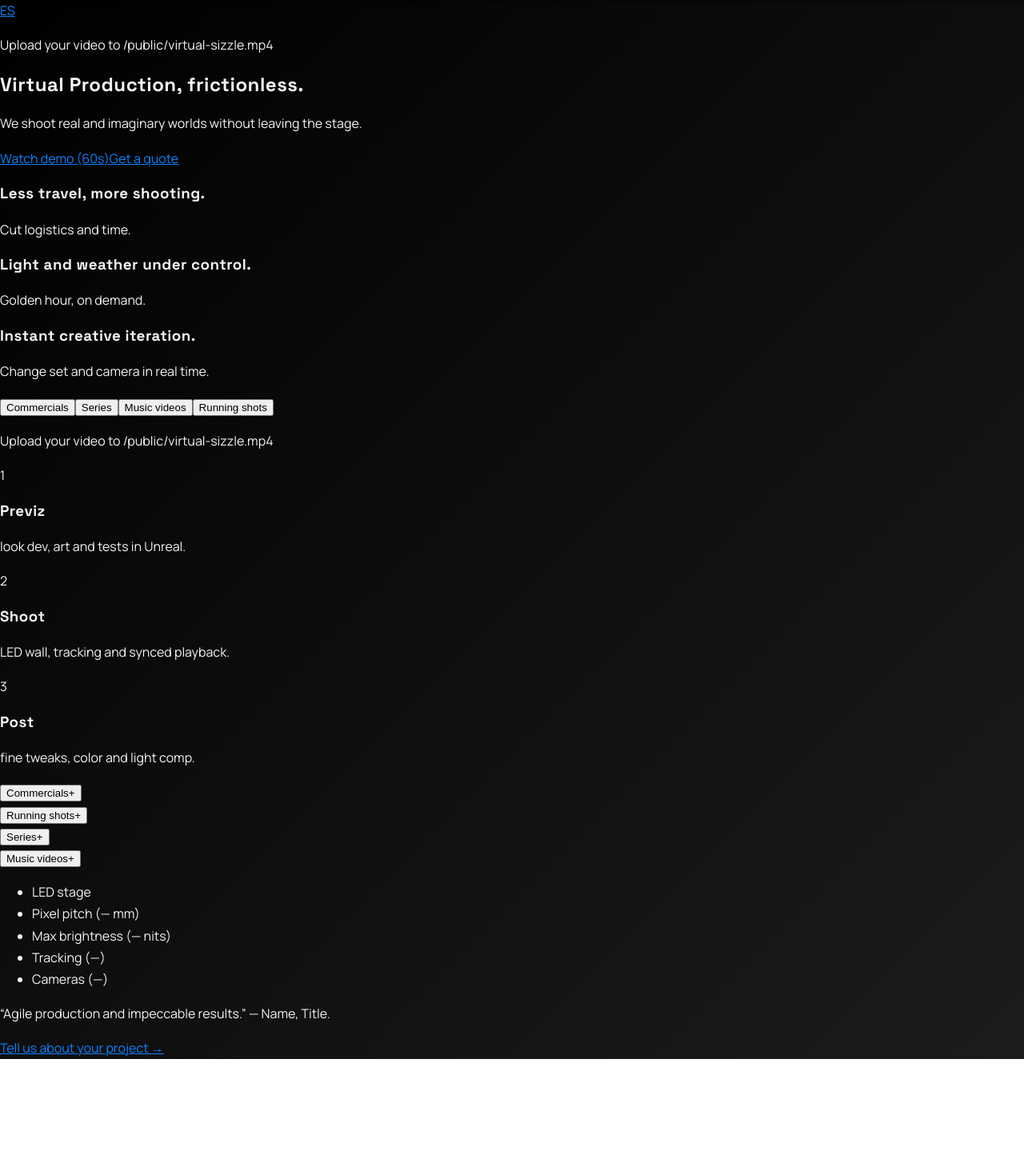
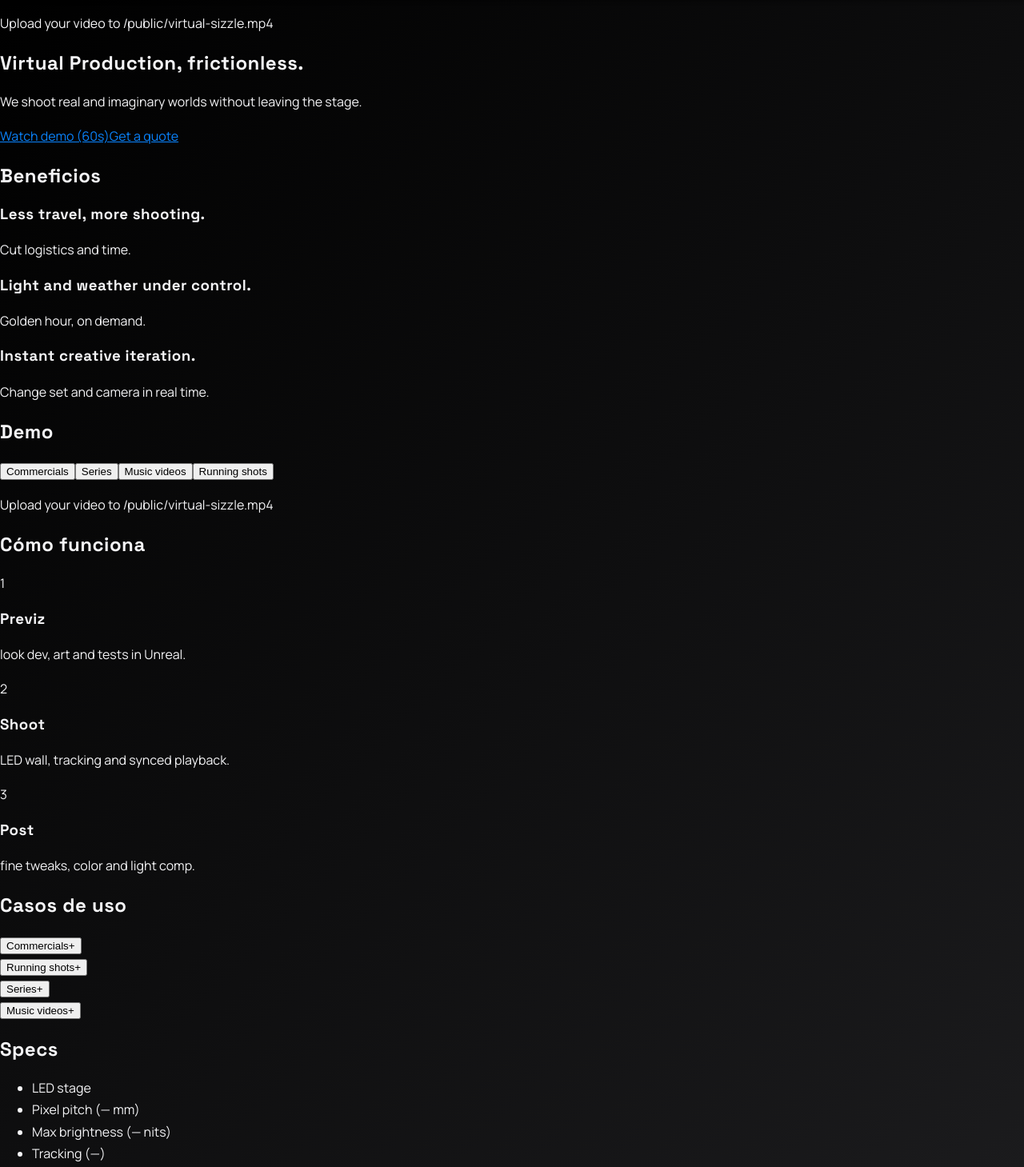
Before and after one commit to Jamon1405/Reto90Dias, a Next.js app: page /en/virtual in a window 1280 px wide. Shown: the top 1459 px of the page at 80% size. Before the commit the page ends 1324 px from the top, so only its background shows below. Built offline with nearby package versions, Linux system fonts and the light colour scheme.

Commit message:
refactor: rewrite virtual page

```diff
--- a/src/app/(site)/virtual/page.js
+++ b/src/app/(site)/virtual/page.js
@@ -4,7 +4,7 @@ import { usePathname } from 'next/navigation';
 import Link from 'next/link';
 import { useRef, useState, useEffect } from 'react';
 
-// Local bilingual copy
+// Localized copy in Spanish and English
 const copy = {
   es: {
     uploadVideo: 'Sube tu video a /public/virtual-sizzle.mp4',
@@ -13,18 +13,9 @@ const copy = {
     ctaDemo: 'Ver demo (60s)',
     ctaQuote: 'Cotizar proyecto',
     benefits: [
-      {
-        title: 'Menos traslados, más rodaje.',
-        body: 'Reduce logística y tiempos.',
-      },
-      {
-        title: 'Luz y clima bajo control.',
-        body: 'Golden hour, cuando quieras.',
-      },
-      {
-        title: 'Iteración creativa al instante.',
-        body: 'Cambia set y cámara en tiempo real.',
-      },
+      ['Menos traslados, más rodaje.', 'Reduce logística y tiempos.'],
+      ['Luz y clima bajo control.', 'Golden hour, cuando quieras.'],
+      ['Iteración creativa al instante.', 'Cambia set y cámara en tiempo real.'],
     ],
     demoChips: [
       { label: 'Comerciales', time: 5 }, // TODO: ajustar timestamps
@@ -32,28 +23,16 @@ const copy = {
       { label: 'Videoclips', time: 32 },
       { label: 'Running shots', time: 45 },
     ],
-    howSteps: [
-      { title: 'Previz', body: 'look dev, arte y pruebas en Unreal.' },
-      { title: 'Rodaje', body: 'muro LED, tracking y playback sincronizado.' },
-      { title: 'Post', body: 'ajustes finos, color y comp ligera.' },
+    steps: [
+      ['Previz', 'look dev, arte y pruebas en Unreal.'],
+      ['Rodaje', 'muro LED, tracking y playback sincronizado.'],
+      ['Post', 'ajustes finos, color y comp ligera.'],
     ],
     useCases: [
-      {
-        label: 'Comerciales',
-        body: 'Anuncios inmersivos en tiempo récord.',
-      },
-      {
-        label: 'Running shots',
-        body: 'Vehículos en movimiento dentro de entornos virtuales realistas.',
-      },
-      {
-        label: 'Series',
-        body: 'Mundos persistentes que ahorran tiempo de montaje.',
-      },
-      {
-        label: 'Videoclips',
-        body: 'Visuales audaces generados en tiempo real.',
-      },
+      ['Comerciales', 'Anuncios inmersivos en tiempo récord.'],
+      ['Running shots', 'Vehículos en movimiento dentro de entornos virtuales realistas.'],
+      ['Series', 'Mundos persistentes que ahorran tiempo de montaje.'],
+      ['Videoclips', 'Visuales audaces generados en tiempo real.'],
     ],
     specs: [
       'Foro LED',
@@ -72,18 +51,9 @@ const copy = {
     ctaDemo: 'Watch demo (60s)',
     ctaQuote: 'Get a quote',
     benefits: [
-      {
-        title: 'Less travel, more shooting.',
-        body: 'Cut logistics and time.',
-      },
-      {
-        title: 'Light and weather under control.',
-        body: 'Golden hour, on demand.',
-      },
-      {
-        title: 'Instant creative iteration.',
-        body: 'Change set and camera in real time.',
-      },
+      ['Less travel, more shooting.', 'Cut logistics and time.'],
+      ['Light and weather under control.', 'Golden hour, on demand.'],
+      ['Instant creative iteration.', 'Change set and camera in real time.'],
     ],
     demoChips: [
       { label: 'Commercials', time: 5 }, // TODO: adjust timestamps
@@ -91,28 +61,16 @@ const copy = {
       { label: 'Music videos', time: 32 },
       { label: 'Running shots', time: 45 },
     ],
-    howSteps: [
-      { title: 'Previz', body: 'look dev, art and tests in Unreal.' },
-      { title: 'Shoot', body: 'LED wall, tracking and synced playback.' },
-      { title: 'Post', body: 'fine tweaks, color and light comp.' },
+    steps: [
+      ['Previz', 'look dev, art and tests in Unreal.'],
+      ['Shoot', 'LED wall, tracking and synced playback.'],
+      ['Post', 'fine tweaks, color and light comp.'],
     ],
     useCases: [
-      {
-        label: 'Commercials',
-        body: 'Immersive ads delivered in record time.',
-      },
-      {
-        label: 'Running shots',
-        body: 'Vehicles captured in lifelike virtual routes.',
-      },
-      {
-        label: 'Series',
-        body: 'Persistent worlds that save set-up time.',
-      },
-      {
-        label: 'Music videos',
-        body: 'Bold visuals rendered in real time.',
-      },
+      ['Commercials', 'Immersive ads delivered in record time.'],
+      ['Running shots', 'Vehicles captured in lifelike virtual routes.'],
+      ['Series', 'Persistent worlds that save set-up time.'],
+      ['Music videos', 'Bold visuals rendered in real time.'],
     ],
     specs: [
       'LED stage',
@@ -133,22 +91,22 @@ export default function VirtualPage() {
   const t = (key) => copy[lang][key];
 
   return (
-    <>
-      <Hero t={t} isEN={isEN} />
+    <div className="space-y-24">
+      <Hero t={t} />
       <Benefits t={t} />
       <Demo t={t} />
-      <HowItWorks t={t} />
-      <UseCasesAccordion t={t} />
-      <SpecsRow t={t} />
-      <TestimonialCta t={t} lang={lang} />
-    </>
+      <Workflow t={t} />
+      <UseCases t={t} />
+      <Specs t={t} />
+      <FinalCTA t={t} lang={lang} />
+    </div>
   );
 }
 
-// Hero section with background video and language toggle
-function Hero({ t, isEN }) {
+// Hero with background video and overlay text
+function Hero({ t }) {
   const videoRef = useRef(null);
-  const [videoError, setVideoError] = useState(false);
+  const [error, setError] = useState(false);
   const [showControls, setShowControls] = useState(false);
 
   useEffect(() => {
@@ -162,19 +120,10 @@ function Hero({ t, isEN }) {
   }, []);
 
   return (
-    <section className="relative flex items-center justify-center py-12 md:py-24">
-      <div className="absolute top-4 right-4">
-        <Link
-          href={isEN ? '/virtual' : '/en/virtual'}
-          className="text-sm text-white underline hover:no-underline"
-          aria-label={isEN ? 'Ver en español' : 'View in English'}
-        >
-          {isEN ? 'ES' : 'EN'}
-        </Link>
-      </div>
-      {videoError ? (
-        <div className="w-full aspect-video bg-gray-200 flex items-center justify-center rounded-xl">
-          <p className="text-gray-600 text-sm md:text-base">{t('uploadVideo')}</p>
+    <section className="relative mx-auto w-full max-w-6xl px-4">
+      {error ? (
+        <div className="aspect-video w-full rounded-xl bg-gray-200 flex items-center justify-center">
+          <p className="text-sm text-gray-600 md:text-base">{t('uploadVideo')}</p>
         </div>
       ) : (
         <video
@@ -186,48 +135,51 @@ function Hero({ t, isEN }) {
           preload="metadata"
           controls={showControls}
           controlsList="nodownload noremoteplayback"
-          poster="/virtual-sizzle.jpg" // TODO: replace with real poster
-          onError={() => setVideoError(true)}
-          className="w-full h-auto rounded-xl object-cover"
+          poster="/virtual-sizzle.jpg" // TODO: reemplazar con poster real
+          onError={() => setError(true)}
+          className="aspect-video w-full rounded-xl object-cover"
         >
-          <source src="/virtual-sizzle.mp4" type="video/mp4" /> {/* TODO: video path */}
+          <source src="/virtual-sizzle.mp4" type="video/mp4" /> {/* TODO: ruta del video */}
         </video>
       )}
-      <div className="absolute inset-0 bg-black/40 rounded-xl" aria-hidden="true" />
       <div className="absolute inset-0 flex flex-col items-center justify-center text-center text-white px-4">
-        <h1 className="text-4xl md:text-6xl font-bold drop-shadow-lg">{t('heroTitle')}</h1>
-        <p className="mt-4 text-lg md:text-xl max-w-2xl drop-shadow">{t('heroSubtitle')}</p>
-        <div className="mt-8 flex flex-col sm:flex-row gap-4">
+        <h1 className="text-4xl font-bold md:text-6xl">{t('heroTitle')}</h1>
+        <p className="mt-4 max-w-2xl text-lg md:text-xl">{t('heroSubtitle')}</p>
+        <div className="mt-8 flex flex-col gap-4 sm:flex-row">
           <a
             href="#demo"
-            className="px-6 py-3 bg-white text-black rounded-full font-semibold hover:bg-gray-200 transition"
+            className="rounded-full bg-white px-6 py-3 font-semibold text-black transition hover:bg-gray-200"
           >
             {t('ctaDemo')}
           </a>
           <a
-            href="#contact" // TODO: update with real contact link
-            className="px-6 py-3 bg-transparent border border-white rounded-full font-semibold hover:bg-white hover:text-black transition"
+            href="#contact" // TODO: enlazar a sección o mail de contacto real
+            className="rounded-full border border-white px-6 py-3 font-semibold text-white transition hover:bg-white hover:text-black"
           >
             {t('ctaQuote')}
           </a>
         </div>
       </div>
+      <div className="absolute inset-0 rounded-xl bg-black/40" aria-hidden="true" />
     </section>
   );
 }
 
-// Benefits grid
+// Three benefit tiles
 function Benefits({ t }) {
   return (
-    <section className="py-12 md:py-24 px-4">
-      <div className="max-w-5xl mx-auto grid gap-6 md:grid-cols-3">
-        {t('benefits').map((b) => (
+    <section className="mx-auto max-w-6xl px-4" aria-labelledby="benefits-title">
+      <h2 id="benefits-title" className="sr-only">
+        Beneficios
+      </h2>
+      <div className="grid gap-6 md:grid-cols-3">
+        {t('benefits').map(([title, body]) => (
           <div
-            key={b.title}
-            className="bg-white rounded-2xl shadow-sm hover:shadow-md transition p-6"
+            key={title}
+            className="rounded-2xl bg-white p-6 shadow-sm transition hover:shadow-md"
           >
-            <h3 className="text-xl font-semibold mb-2">{b.title}</h3>
-            <p className="text-base">{b.body}</p>
+            <h3 className="mb-2 text-xl font-semibold">{title}</h3>
+            <p className="text-base">{body}</p>
           </div>
         ))}
       </div>
@@ -235,11 +187,11 @@ function Benefits({ t }) {
   );
 }
 
-// Demo video with chips
+// Demo video with timestamp chips
 function Demo({ t }) {
   const videoRef = useRef(null);
+  const [error, setError] = useState(false);
   const [showControls, setShowControls] = useState(false);
-  const [videoError, setVideoError] = useState(false);
 
   useEffect(() => {
     const vid = videoRef.current;
@@ -251,7 +203,7 @@ function Demo({ t }) {
     }
   }, []);
 
-  const seekTo = (seconds) => {
+  const seek = (seconds) => {
     if (videoRef.current) {
       videoRef.current.currentTime = seconds;
       videoRef.current.play().catch(() => {});
@@ -259,23 +211,25 @@ function Demo({ t }) {
   };
 
   return (
-    <section id="demo" className="py-12 md:py-24 px-4">
-      <div className="max-w-4xl mx-auto">
-        <div className="flex flex-wrap gap-2 justify-center mb-6">
+    <section id="demo" className="mx-auto max-w-4xl px-4" aria-labelledby="demo-title">
+      <h2 id="demo-title" className="sr-only">
+        Demo
+      </h2>
+      <div className="mb-6 flex flex-wrap justify-center gap-2">
         {t('demoChips').map((chip) => (
           <button
             key={chip.label}
-              onClick={() => seekTo(chip.time)}
-              className="px-4 py-2 bg-gray-200 rounded-full text-sm hover:bg-gray-300 transition"
+            onClick={() => seek(chip.time)}
+            className="rounded-full bg-gray-200 px-4 py-2 text-sm transition hover:bg-gray-300"
             aria-label={chip.label}
           >
             {chip.label}
           </button>
         ))}
       </div>
-        {videoError ? (
-          <div className="w-full aspect-video bg-gray-200 flex items-center justify-center rounded-xl">
-            <p className="text-gray-600 text-sm md:text-base">{t('uploadVideo')}</p>
+      {error ? (
+        <div className="aspect-video w-full rounded-xl bg-gray-200 flex items-center justify-center">
+          <p className="text-sm text-gray-600 md:text-base">{t('uploadVideo')}</p>
         </div>
       ) : (
         <video
@@ -287,28 +241,30 @@ function Demo({ t }) {
           preload="metadata"
           controls={showControls}
           controlsList="nodownload noremoteplayback"
-            poster="/virtual-sizzle.jpg" // TODO: replace with real poster
-            onError={() => setVideoError(true)}
-            className="w-full h-auto rounded-xl object-cover"
+          poster="/virtual-sizzle.jpg" // TODO: reemplazar con poster real
+          onError={() => setError(true)}
+          className="aspect-video w-full rounded-xl object-cover"
         >
-            <source src="/virtual-sizzle.mp4" type="video/mp4" /> {/* TODO: video path */}
+          <source src="/virtual-sizzle.mp4" type="video/mp4" /> {/* TODO: ruta del video */}
         </video>
       )}
-      </div>
     </section>
   );
 }
 
 // How it works steps
-function HowItWorks({ t }) {
+function Workflow({ t }) {
   return (
-    <section className="py-12 md:py-24 px-4 bg-gray-50">
-      <div className="max-w-5xl mx-auto grid gap-8 md:grid-cols-3">
-        {t('howSteps').map((step, idx) => (
-          <div key={step.title} className="text-left">
-            <div className="text-5xl font-bold text-gray-300">{idx + 1}</div>
-            <h3 className="text-xl font-semibold mt-4 mb-2">{step.title}</h3>
-            <p className="text-base">{step.body}</p>
+    <section className="mx-auto max-w-6xl px-4" aria-labelledby="workflow-title">
+      <h2 id="workflow-title" className="sr-only">
+        Cómo funciona
+      </h2>
+      <div className="grid gap-8 md:grid-cols-3">
+        {t('steps').map(([title, body], i) => (
+          <div key={title} className="text-left">
+            <div className="text-5xl font-bold text-gray-300">{i + 1}</div>
+            <h3 className="mt-4 mb-2 text-xl font-semibold">{title}</h3>
+            <p className="text-base">{body}</p>
           </div>
         ))}
       </div>
@@ -316,27 +272,28 @@ function HowItWorks({ t }) {
   );
 }
 
-// Use cases accordion
-function UseCasesAccordion({ t }) {
+// Compact accordion of use cases
+function UseCases({ t }) {
   const [open, setOpen] = useState(null);
   const toggle = (idx) => setOpen(open === idx ? null : idx);
 
   return (
-    <section className="py-12 md:py-24 px-4">
-      <div className="max-w-3xl mx-auto divide-y">
-        {t('useCases').map((item, idx) => (
-          <div key={item.label}>
+    <section className="mx-auto max-w-3xl px-4" aria-labelledby="usecases-title">
+      <h2 id="usecases-title" className="sr-only">
+        Casos de uso
+      </h2>
+      <div className="divide-y">
+        {t('useCases').map(([label, body], idx) => (
+          <div key={label}>
             <button
-              className="w-full flex justify-between items-center py-4 text-left"
               onClick={() => toggle(idx)}
+              className="flex w-full items-center justify-between py-4 text-left"
               aria-expanded={open === idx}
             >
-              <span className="font-semibold">{item.label}</span>
+              <span className="font-semibold">{label}</span>
               <span>{open === idx ? '-' : '+'}</span>
             </button>
-            {open === idx && (
-              <p className="pb-4 text-base">{item.body}</p>
-            )}
+            {open === idx && <p className="pb-4 text-base">{body}</p>}
           </div>
         ))}
       </div>
@@ -344,11 +301,14 @@ function UseCasesAccordion({ t }) {
   );
 }
 
-// Specs row
-function SpecsRow({ t }) {
+// Specs listed in a single row
+function Specs({ t }) {
   return (
-    <section className="py-12 md:py-24 px-4 bg-gray-50">
-      <ul className="max-w-5xl mx-auto grid grid-cols-1 sm:grid-cols-2 md:grid-cols-5 gap-4 text-center text-sm md:text-base">
+    <section className="mx-auto max-w-6xl px-4" aria-labelledby="specs-title">
+      <h2 id="specs-title" className="sr-only">
+        Specs
+      </h2>
+      <ul className="grid gap-4 text-center text-sm sm:grid-cols-2 md:grid-cols-5 md:text-base">
         {t('specs').map((spec) => (
           <li key={spec} className="p-2">
             {spec}
@@ -359,15 +319,15 @@ function SpecsRow({ t }) {
   );
 }
 
-// Testimonial and final CTA
-function TestimonialCta({ t, lang }) {
-  const contactHref = lang === 'en' ? '/en/contact' : '/contacto'; // TODO: replace with real contact link
+// Testimonial and final call to action
+function FinalCTA({ t, lang }) {
+  const contactHref = lang === 'en' ? '/en/contact' : '/contacto'; // TODO: actualizar con enlace real de contacto
   return (
-    <section id="contact" className="py-12 md:py-24 px-4 text-center">
-      <p className="max-w-2xl mx-auto italic mb-8">{t('testimonial')}</p>
+    <section id="contact" className="mx-auto max-w-3xl px-4 text-center">
+      <p className="mx-auto mb-8 max-w-2xl italic">{t('testimonial')}</p>
       <Link
         href={contactHref}
-        className="inline-block px-6 py-3 bg-black text-white rounded-full font-semibold hover:bg-gray-800 transition"
+        className="inline-block rounded-full bg-black px-6 py-3 font-semibold text-white transition hover:bg-gray-800"
       >
         {t('ctaFinal')}
       </Link>
```
Lines whose indentation alone changed are shown as unchanged.
